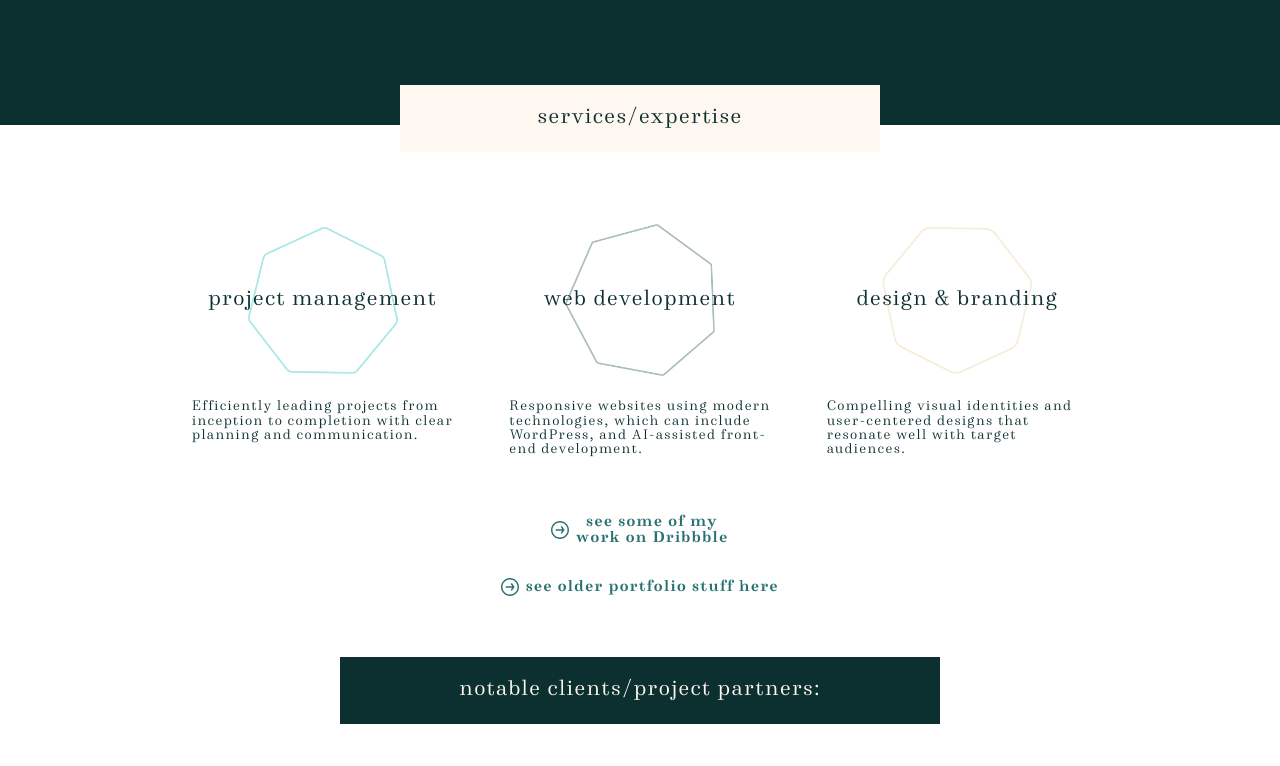
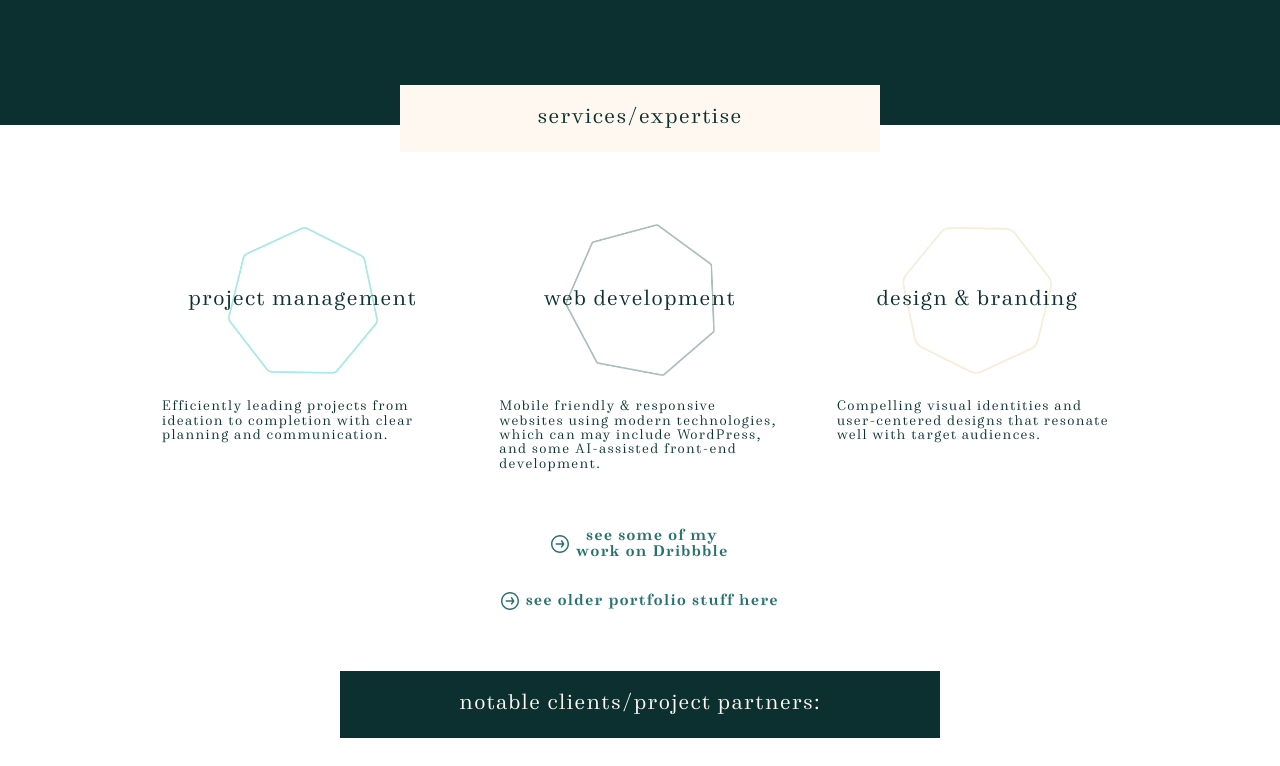
Before and after one commit to justinwilson/justinwilson.github.io, a plain HTML site: page index.html in a window 1280 px wide. Shown: the part 614-1380 px from the top of the page. Drawn offline with Linux system fonts and the light colour scheme.

Commit message:
Quick update to styles and content
Max-width updated for slightly better layout, small content changes

```diff
--- a/index.html
+++ b/index.html
@@ -89,11 +89,11 @@
   <div class="cards">
     <div class="card">
       <h3>Project Management</h3>
-      <p>Efficiently leading projects from inception to completion with clear planning and communication.</p>
+      <p>Efficiently leading projects from ideation to completion with clear planning and communication.</p>
     </div>
     <div class="card">
       <h3>Web Development</h3>
-      <p>Responsive websites using modern technologies, which can include WordPress, and AI-assisted front-end development.</p>
+      <p>Mobile friendly &amp; responsive websites using modern technologies, which can may include WordPress, and some AI-assisted front-end development.</p>
     </div>
     <div class="card">
       <h3>Design &amp; Branding</h3>
--- a/style/stylesheet.css
+++ b/style/stylesheet.css
@@ -222,7 +222,7 @@ nav.scrolled #hamburger div {
   align-items: center;
   justify-content: center;
   gap: 1rem;
-  max-width: 960px;
+  max-width: 1020px;
   margin: 0 auto;
   padding: 1rem
 }
@@ -330,7 +330,7 @@ h2.section-title {
 /* Services Section */
 #services {
   padding: 3rem 1rem 3rem;
-  max-width: 960px;
+  max-width: 1020px;
   margin: 0 auto 5rem
 }
 #services .cards {
@@ -424,7 +424,7 @@ h2.section-title {
   /*overflow: hidden;*/
 }
 #contact_about .content {
-  max-width: 960px;
+  max-width: 1020px;
   margin: 3em auto 4rem;
   background: #287170;
   padding: 2em
```
